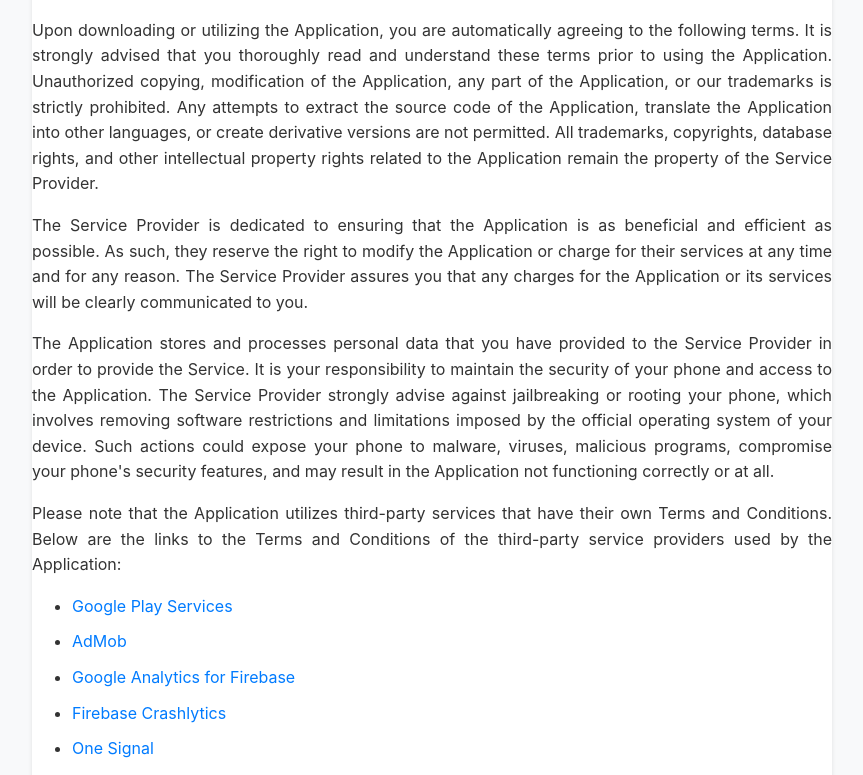
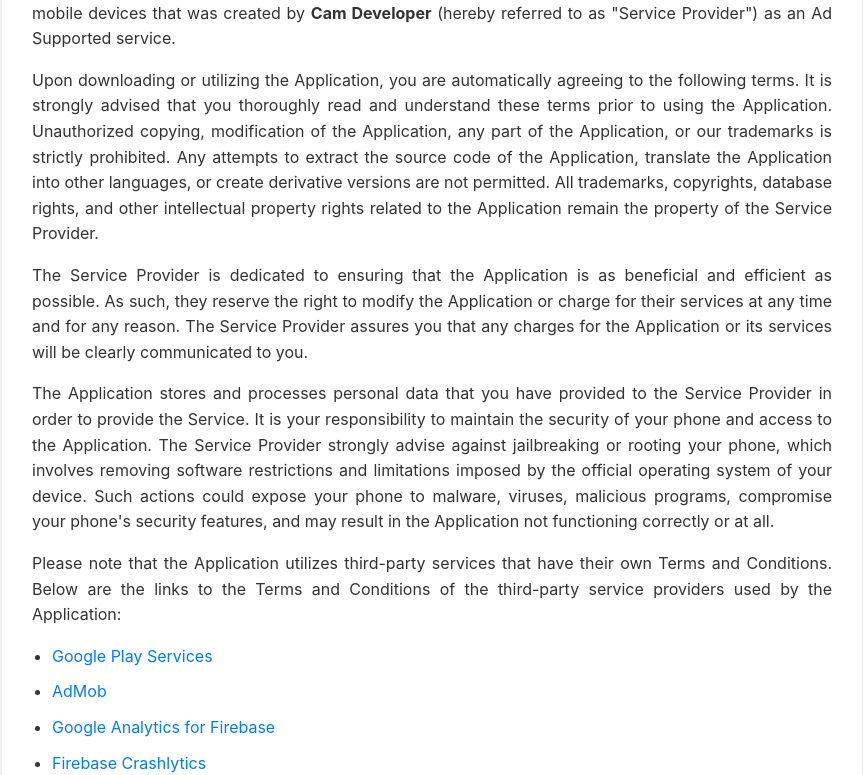
Before and after one commit to app-sudo/math-six-terms-conditions, a plain HTML site: page index.html in a window 1280 px wide. Shown: the part 181-956 px from the top of the page, without its empty margins (208-1071 px from the left). Drawn offline with Linux system fonts and the light colour scheme.

Commit message:
Update index.html

```diff
--- a/index.html
+++ b/index.html
@@ -11,11 +11,13 @@
             color: #333;
             background-color: #f8f9fa;
             margin: 0;
+            padding: 20px;
         }
         .container {
             max-width: 800px;
             margin: 0 auto;
             background-color: #ffffff;
+            padding: 30px;
             border-radius: 8px;
             box-shadow: 0 2px 4px rgba(0,0,0,0.1);
         }
@@ -28,6 +30,7 @@
             text-align: justify;
         }
         ul {
+            padding-left: 20px;
             list-style-type: disc;
         }
         li {
```
